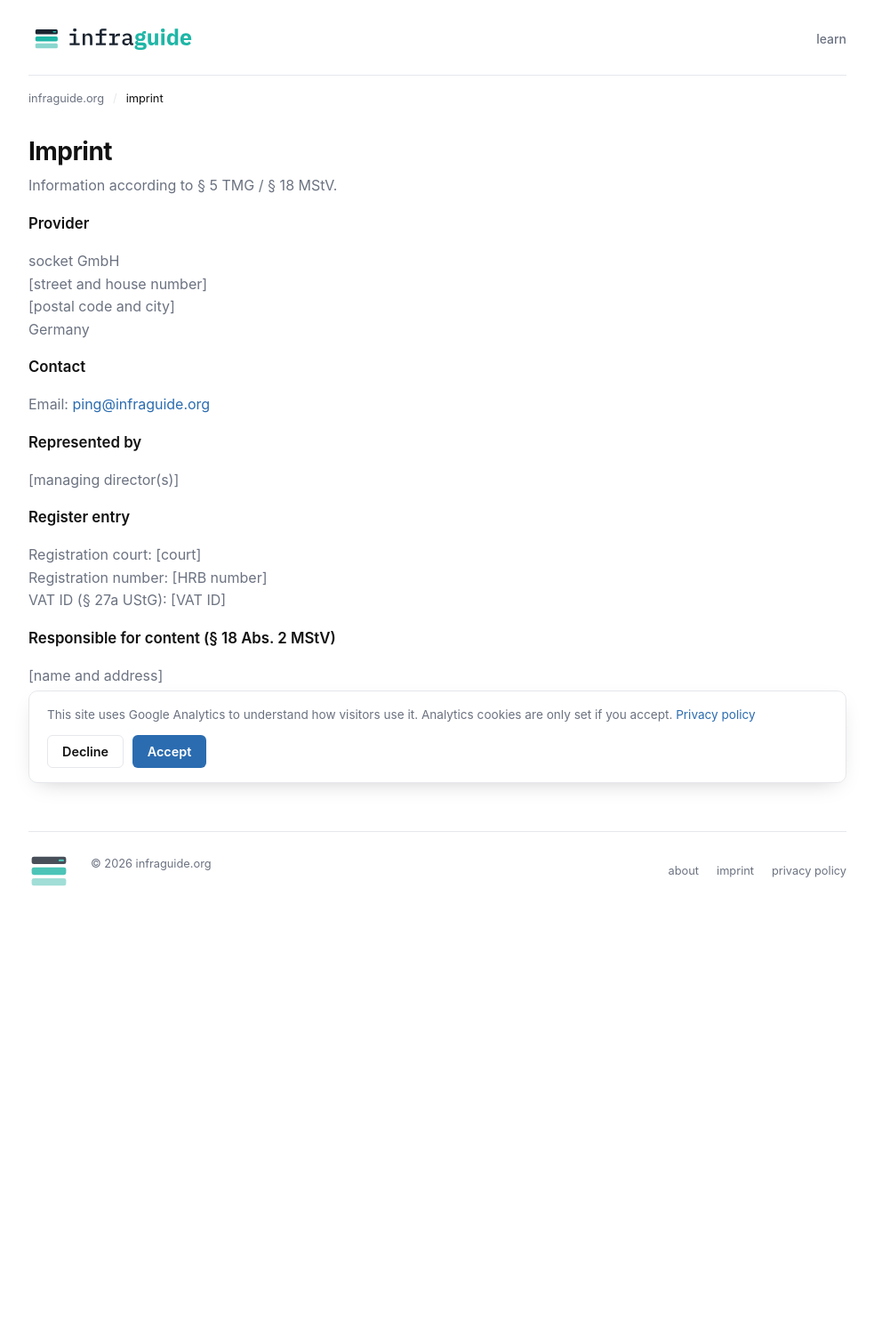
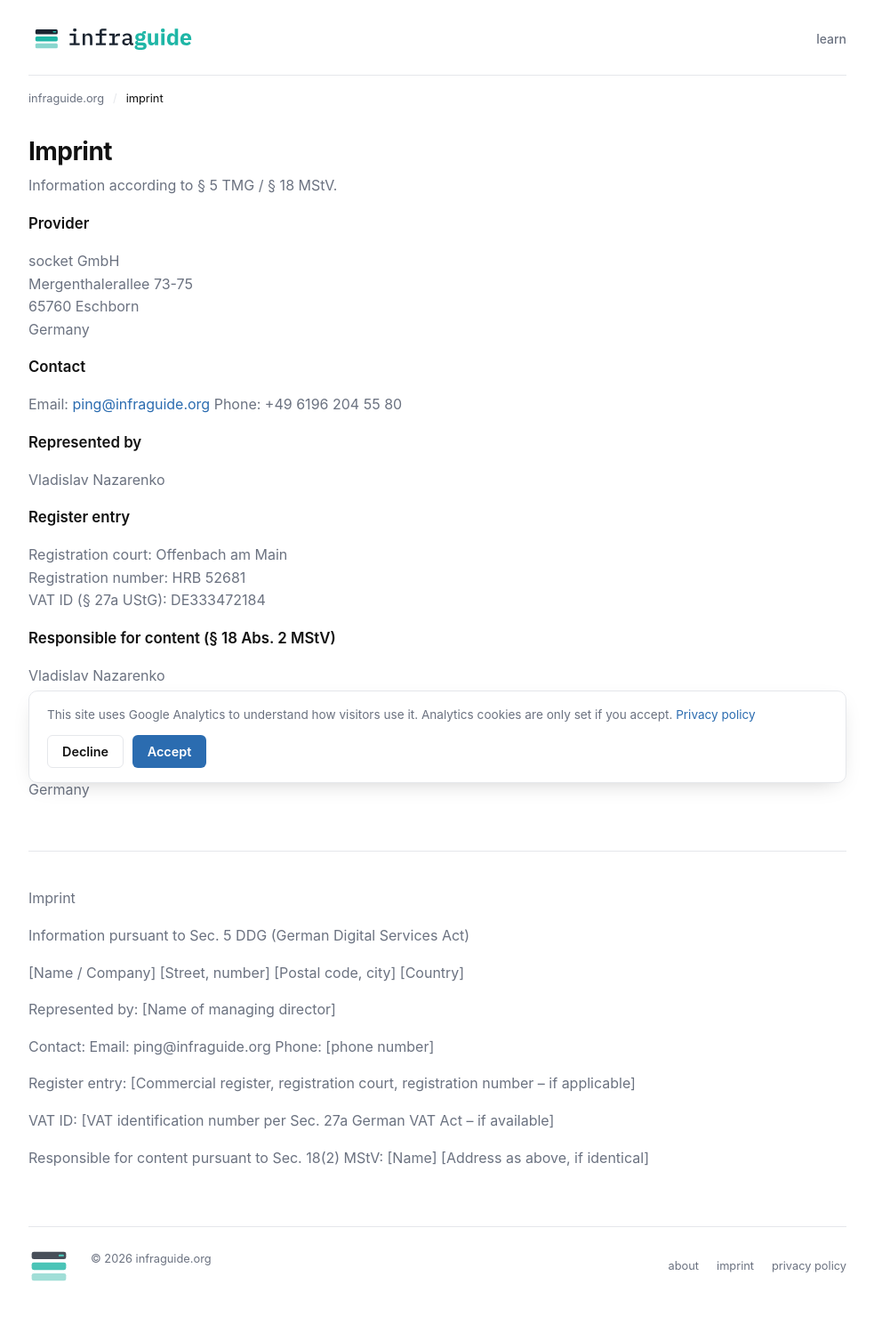
Before and after one commit to codecap/infraguide, a Jekyll site: the page built from imprint/index.md, in a window 1280 px wide. Shown: the whole page at 89% size, without its empty margins (148-1131 px from the left). Built offline with Jekyll 4.4.1, drawn with Linux system fonts in a browser that asks for light colours; before the commit the page ends 1063 px from its top, so only the background shows below that.

Commit message:
upd: imprint

```diff
--- a/imprint/index.md
+++ b/imprint/index.md
@@ -12,28 +12,63 @@ breadcrumbs:
   <h2>Provider</h2>
   <p>
     socket GmbH<br>
-    [street and house number]<br>
-    [postal code and city]<br>
+    Mergenthalerallee 73-75<br>
+    65760 Eschborn<br>
     Germany
   </p>
 
   <h2>Contact</h2>
   <p>
     Email: <a href="mailto:ping@infraguide.org">ping@infraguide.org</a>
+    Phone: +49 6196 204 55 80
   </p>
 
   <h2>Represented by</h2>
-  <p>[managing director(s)]</p>
+  <p>Vladislav Nazarenko</p>
 
   <h2>Register entry</h2>
   <p>
-    Registration court: [court]<br>
-    Registration number: [HRB number]<br>
-    VAT ID (§ 27a UStG): [VAT ID]
+    Registration court: Offenbach am Main<br>
+    Registration number: HRB 52681<br>
+    VAT ID (§ 27a UStG): DE333472184
   </p>
 
   <h2>Responsible for content (§ 18 Abs. 2 MStV)</h2>
-  <p>[name and address]</p>
+  <p>
+    Vladislav Nazarenko<br>
+    <br>
+    socket GmbH<br>
+    Mergenthalerallee 73-75<br>
+    65760 Eschborn<br>
+    Germany
+  </p>
+</div>
 
-  <p><em>This page is a placeholder — replace the bracketed fields with socket GmbH's actual legal details before publishing.</em></p>
-</div>
+
+
+
+Imprint
+
+Information pursuant to Sec. 5 DDG (German Digital Services Act)
+
+[Name / Company]
+[Street, number]
+[Postal code, city]
+[Country]
+
+Represented by:
+[Name of managing director]
+
+Contact:
+Email: ping@infraguide.org
+Phone: [phone number]
+
+Register entry:
+[Commercial register, registration court, registration number – if applicable]
+
+VAT ID:
+[VAT identification number per Sec. 27a German VAT Act – if available]
+
+Responsible for content pursuant to Sec. 18(2) MStV:
+[Name]
+[Address as above, if identical]
```
